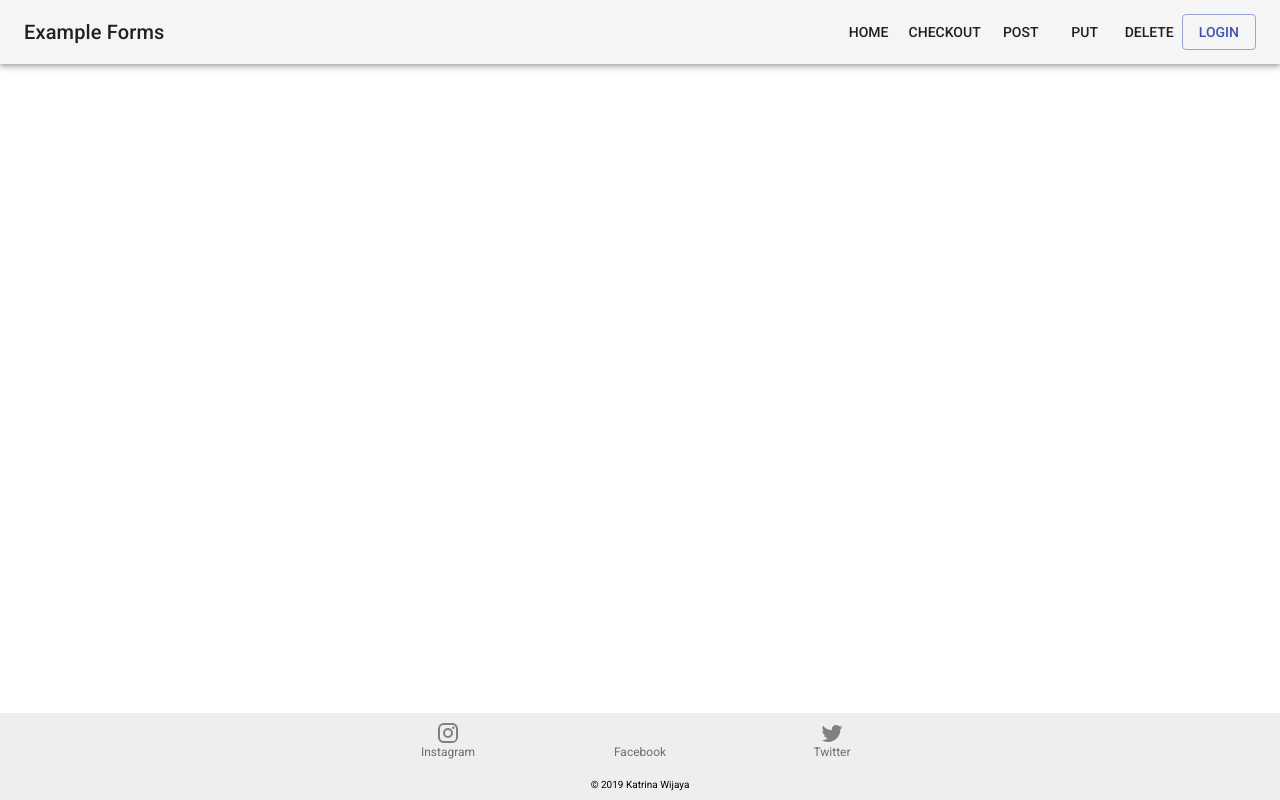
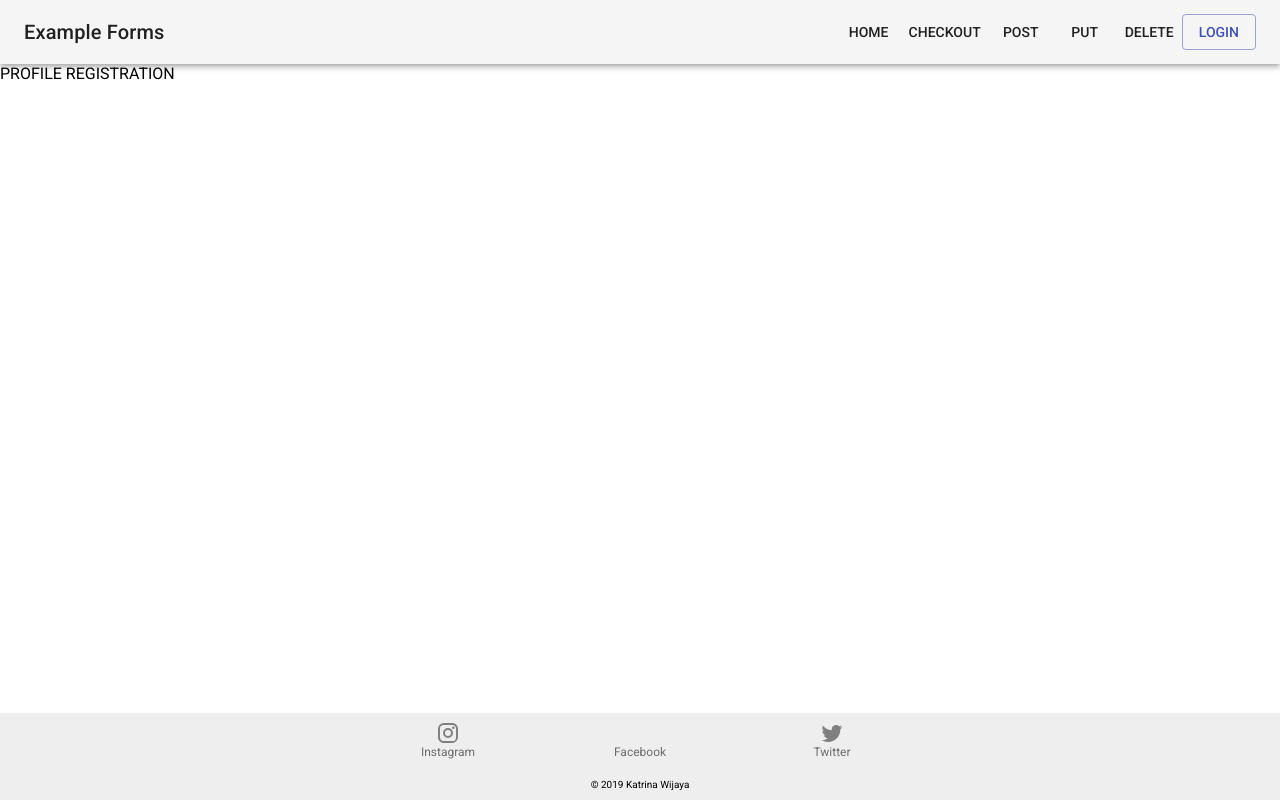
Before and after one commit to swe-ucla/Event-Portal, a React (Create React App) app in the folder client/: page /registration in a window 1280 px wide. Built offline with nearby package versions, Linux system fonts and the light colour scheme.

Commit message:
set up in ProfileRegistrationPage

```diff
--- a/client/src/App.js
+++ b/client/src/App.js
@@ -9,6 +9,7 @@ import Checkout from './components/Checkout.js';
 import ExamplePostForm from './components/ExamplePostForm.js'
 import ExamplePutForm from './components/ExamplePutForm.js'
 import ExampleDeleteForm from './components/ExampleDeleteForm.js'
+import ProfileRegistrationPage from './containers/ProfileRegistrationPage'
 
 require('typeface-roboto');
 
@@ -41,6 +42,7 @@ class App extends Component {
         <Route path="/checkout" component={Checkout} />
         <Route path="/post" component={ExamplePostForm} />
         <Route path="/put" component={ExamplePutForm} />
+        <Route path="/registration" component={ProfileRegistrationPage} />
         <Route path="/delete" component={ExampleDeleteForm} />
       </Router>
     )
--- /dev/null
+++ b/client/src/containers/ProfileRegistrationPage.js
@@ -0,0 +1,13 @@
+import React from 'react'
+import { withStyles } from '@material-ui/core/styles';
+import ExamplePutFormStyles from '../styles/ExamplePutForm';
+
+function ProfileRegistrationPage() {
+    return (
+        <div>
+            PROFILE REGISTRATION
+        </div>
+    )
+}
+
+export default withStyles(ExamplePutFormStyles)(ProfileRegistrationPage);
```
Also changed, not shown: 1 other file (tests, documents, lock files or other folders).
